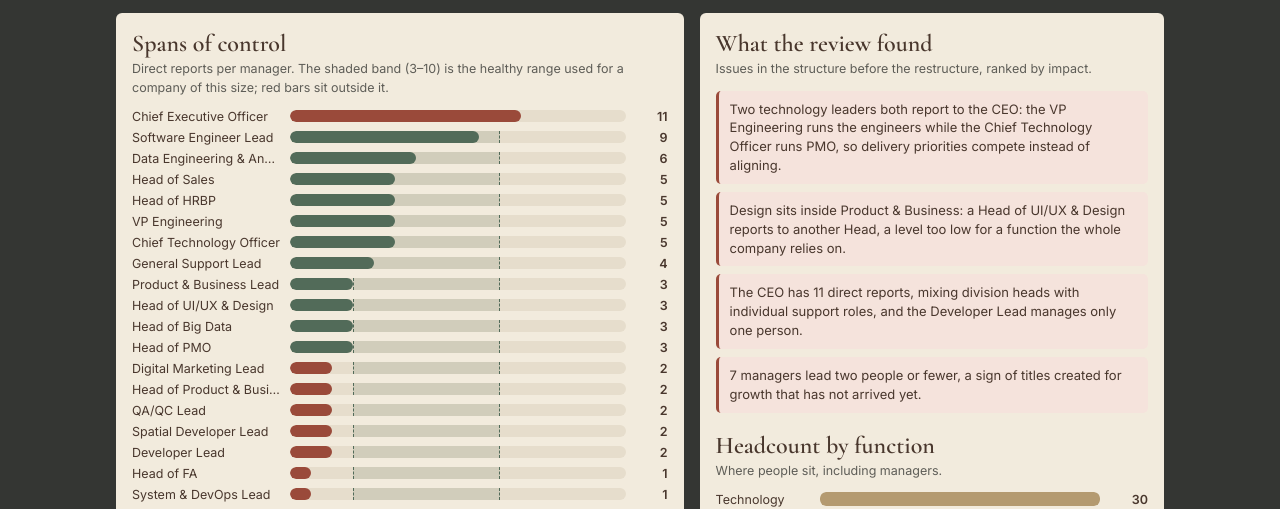
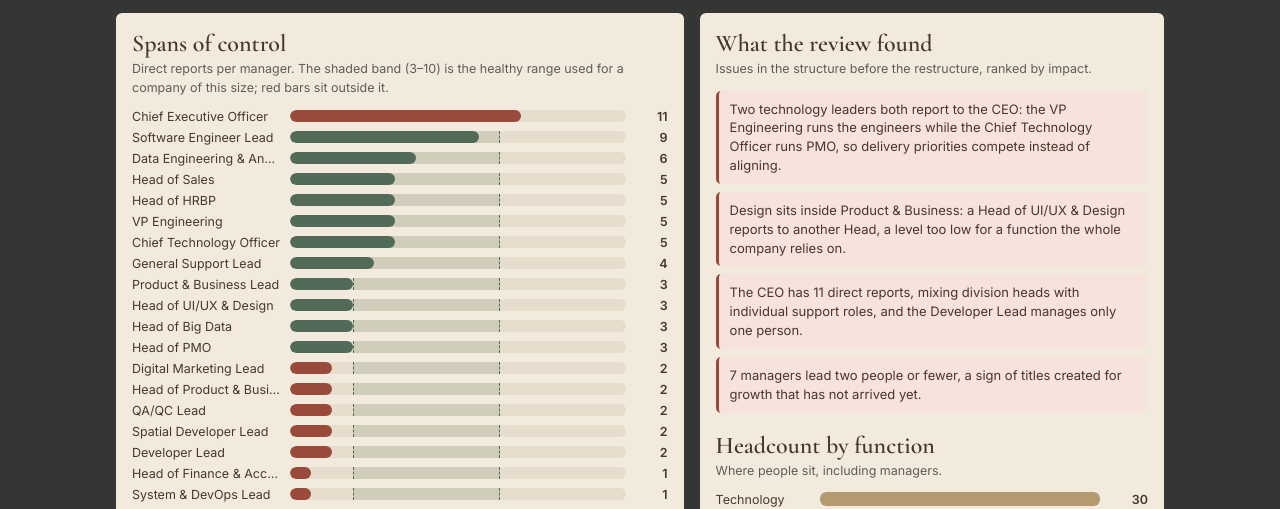
Before and after one commit to Eva0475/Eva0475.github.io, a plain HTML site: page org-design.html in a window 1280 px wide. Shown: the part 296-805 px from the top of the page. Drawn offline with nearby package versions, Linux system fonts and the light colour scheme.

Commit message:
Org Design demo: spell out Head of Finance & Accounting
Co-Authored-By: Claude Opus 5.5 <noreply@anthropic.com>
Claude-Session: https://claude.ai/code/session_0192BJVAf6uhe3BobUkE7Edb

```diff
--- a/org-design.html
+++ b/org-design.html
@@ -125,7 +125,7 @@ const ORG={
   m('Head of Sales','Commercial',[],5),
   m('Digital Marketing Lead','Commercial',[],2),
   m('Head of HRBP','People',[m('General Support Lead','People',[],4)],4),
-  m('Head of FA','Finance',[],1),
+  m('Head of Finance & Accounting','Finance',[],1),
   m('Head of Product & Business','Product',[
     m('Product & Business Lead','Product',[],3),
     m('Head of UI/UX & Design','Design',[],3)]),
@@ -141,7 +141,7 @@ const ORG={
   m('Head of Sales','Commercial',[],5),
   m('Digital Marketing Lead','Commercial',[],3),
   m('Head of HRBP','People',[m('General Support Lead','People',[],4)],4),
-  m('Head of FA','Finance',[],1),
+  m('Head of Finance & Accounting','Finance',[],1),
   m('Head of Product & Business','Product',[],4),
   m('Head of UI/UX & Design','Design',[],3),
   m('Chief Technology Officer','Technology',[
@@ -157,7 +157,7 @@ const NOTES={
  proposed:{title:'What the restructure changed',sub:'Each change answers one finding. Roles move first; people are placed through a fair selection process.'}
 };
 const CHANGES=[
- 'Clear reporting lines: support and product divisions (Sales, Marketing, HRBP, FA, Product & Business and UI/UX & Design) report directly to the CEO, while engineering, Big Data and PMO all sit under the Chief Technology Officer.',
+ 'Clear reporting lines: support and product divisions (Sales, Marketing, HRBP, Finance & Accounting, Product & Business and UI/UX & Design) report directly to the CEO, while engineering, Big Data and PMO all sit under the Chief Technology Officer.',
  'UI/UX & Design becomes its own division reporting to the CEO, instead of a Head sitting under another Head.',
  'A leaner CEO office: Investor Relations and Legal become one Public Relations role reporting to the CEO, and corporate branding joins the Digital Marketing team, so the CEO leads 9 people instead of 11.',
  'Single-report layers removed: the Developer Lead role merges into the engineering team, and System & DevOps joins QA/QC in one team.',
```
